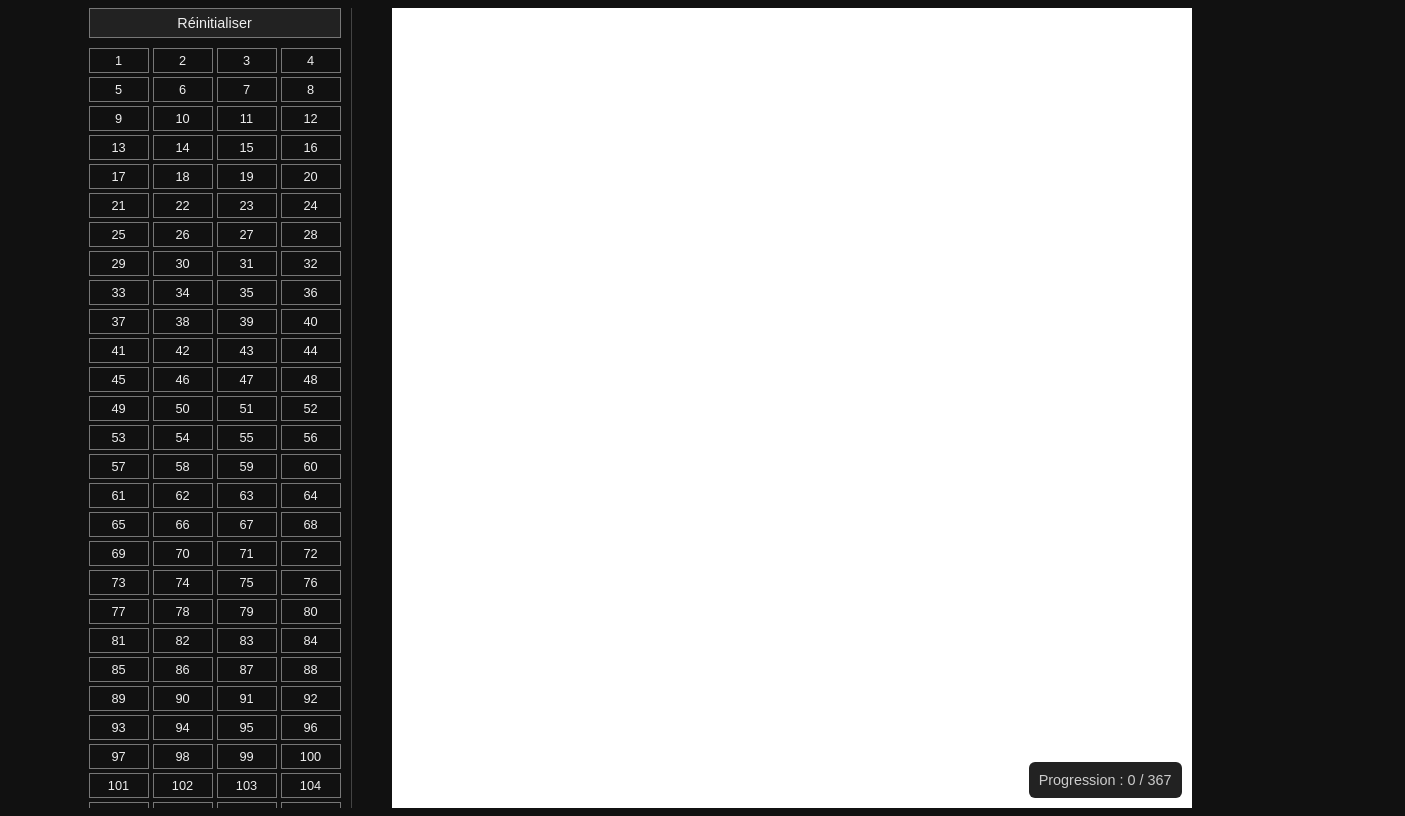
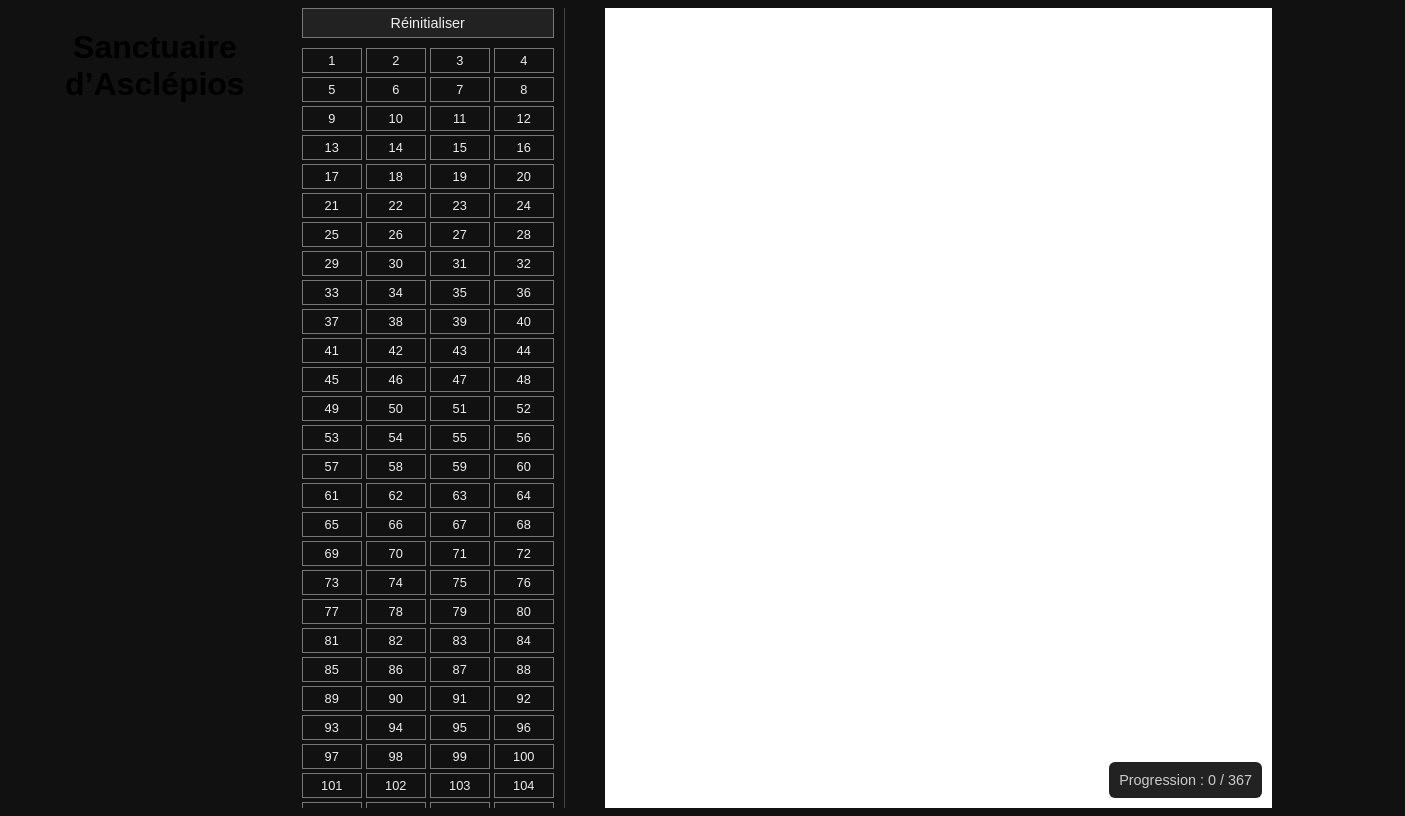
Before and after one commit to 3lveTDS/sanctuaire-asclepios, a plain HTML site: page index.html in a window 1280 px wide. Shown: the whole page, 1405 px wide, since content can reach past the window. Drawn offline with Linux system fonts and the light colour scheme.

Commit message:
Add main heading

```diff
--- a/index.html
+++ b/index.html
@@ -106,6 +106,7 @@
     </style>
 </head>
 <body>
+    <h1 style="text-align: center; color: black;">Sanctuaire d’Asclépios</h1>
     <div id="sidebar">
         <button id="reset-button" onclick="resetAll()">Réinitialiser</button>
         <div id="list"></div>
```
